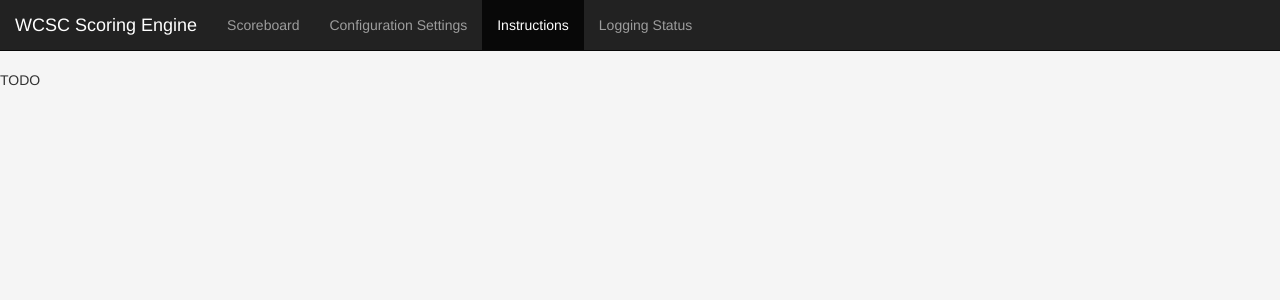
After one commit to SilexOne/sse, a Flask app: page /instructions in a window 1280 px wide. The commit adds this page. Shown: the top 300 px of the page. Run offline with Flask 2, Linux system fonts and the light colour scheme; some libraries are stand-ins or nearby versions.

Commit message:
Added watchdog for logging status

```diff
--- a/main.py
+++ b/main.py
@@ -1,15 +1,11 @@
-import sys
 import json
 import sqlite3
 import logging
-try:
-    pass
-    #import inotify.adapters
-except AttributeError:
-    logging.exception('inotify may only be ran on Linux. Windows and MacOS will not work')
-    sys.exit(1)
 import multiprocessing as mp
+from os.path import abspath, dirname
 from threading import Lock
+from watchdog.observers import Observer
+from watchdog.events import FileSystemEventHandler
 from flatten_json import flatten_json, unflatten
 from flask import Flask, render_template, jsonify, request, redirect, url_for
 from flask_socketio import SocketIO, emit
@@ -23,30 +19,40 @@ app = Flask(__name__)
 app.config['SECRET_KEY'] = 'securescoring'
 socketio = SocketIO(app)
 
+scoring_status_thread = None
+scoring_status_thread_lock = Lock()
+def scoring_status(scoring_process):
+    is_alive = scoring_process.is_alive()
+    while is_alive:
+        socketio.sleep(1)
+        is_alive = scoring_process.is_alive()
+
+
+class Handler(FileSystemEventHandler):
+    def on_modified(self, event):
+        if event.src_path.endswith('scoring.log'):
+            try:
+                with open(SCORING_LOG_LOCATION, 'r') as f:
+                    log_file = f.read()
+                    socketio.emit('message', log_file, namespace='/status')
+            except Exception as e:
+                socketio.emit('message', e, namespace='/status')
+            socketio.sleep(1)
+
+
 log_thread = None
 log_thread_lock = Lock()
 def log_status():
-    count = 0
-    while True:
-        socketio.sleep(1)
-        count += 1
-        socketio.emit('test', str(count), namespace='/status')
-"""
-    i = inotify.adapters.Inotify()
-    from os.path import dirname, join
-    i.add_watch(join(dirname(__file__), 'status'))
-    for event in i.event_gen(yield_nones=False):
-        (_, type_names, path, filename) = event
-        print("PATH=[{}] FILENAME=[{}] EVENT_TYPES={}".format(
-              path, filename, type_names))
-        try:
-            with open(SCORING_LOG_LOCATION, 'r') as f:
-                log_file = f.read()
-                emit('message', log_file)
-        except Exception as e:
-            emit('message', e)
-
-"""
+    event_handler = Handler()
+    observer = Observer()
+    observer.schedule(event_handler, dirname(abspath(__file__)))
+    observer.start()
+    try:
+        while True:
+            socketio.sleep(1)
+    except KeyboardInterrupt:
+        observer.stop()
+    observer.join()
 
 
 @app.route('/')
@@ -75,8 +81,43 @@ def log():
     return render_template('log.html')
 
 
+@app.route('/instructions')
+def instructions():
+    return render_template('instructions.html')
+
+
+@socketio.on('start_scoring_engine', namespace='/scoring')
+def start_scoring_engine():
+    from scoring_engine import scoring_engine_main
+    global scoring_process
+    scoring_process = mp.Process(target=scoring_engine_main.run_engine)
+    scoring_process.start()
+    global scoring_status_thread
+    with scoring_status_thread_lock:
+        if scoring_status_thread is None:
+            scoring_status_thread = socketio.start_background_task(scoring_status, scoring_process)
+
+
+@socketio.on('stop_scoring_engine', namespace='/scoring')
+def stop_scoring_engine():
+    try:
+        scoring_process.terminate()
+        with scoring_status_thread_lock:
+            scoring_status_thread = None
+        logging.info('Scoring Engine was forcibly terminated')
+    except NameError:
+        logging.warning('No Scoring Engine Process found')
+    except Exception:
+        logging.exception('Scoring Engine was unable to be forcibly terminated')
+
 @socketio.on('connect', namespace='/status')
 def connect():
+    try:
+        with open(SCORING_LOG_LOCATION, 'r') as f:
+            log_file = f.read()
+            emit('init', log_file)
+    except Exception as e:
+        emit('init', e)
     global log_thread
     with log_thread_lock:
         if log_thread is None:
@@ -104,17 +145,6 @@ def read_config():
         return redirect(url_for('scoreboard'))
 
 
-@app.route('/api/engine', methods=['POST', 'GET'])
-def start_scoring_engine():
-    if request.method == 'POST':
-        from scoring_engine import scoring_engine_main
-        scoring_process = mp.Process(target=scoring_engine_main.run_engine)
-        scoring_process.start()
-        return redirect(url_for('scoreboard'))
-    elif request.method == 'GET':
-        return ''
-
-
 @app.route('/api/services/status')
 def score_board():
     services_last_status = {}
--- a/scoring_engine/utils/sse_logging.py
+++ b/scoring_engine/utils/sse_logging.py
@@ -13,7 +13,7 @@ if data.get('logging') not in ['DEBUG', 'INFO', 'WARNING', 'ERROR', 'CRITICAL']:
                   "\nERROR"
                   "\nCRITICAL")
     sys.exit(1)
-level = logging.getLevelName(data.get('logging'))
+level = logging.getLevelName(data.get('logging').upper())
 # TODO: Make dynamic
 file_handler = logging.FileHandler('scoring.log', mode='w')
 stdout_handler = logging.StreamHandler(sys.stdout)
--- a/templates/base.html
+++ b/templates/base.html
@@ -19,7 +19,7 @@
 {% set navigation_bar = [
     ('/', 'scoreboard', 'Scoreboard'),
     ('/config', 'config', 'Configuration Settings'),
-    ('#', 'instructions', 'Instructions'),
+    ('/instructions', 'instructions', 'Instructions'),
     ('/log', 'log', 'Logging Status')
 ] -%}
 {% set active_page = active_page|default('scoreboard') -%}
@@ -29,11 +29,9 @@
             <a class="navbar-brand">WCSC Scoring Engine</a>
         </div>
         <ul class="nav navbar-nav">
-
             {% for href, id, caption in navigation_bar %}
             <li{% if id == active_page %} class="active"{% endif %}><a href="{{ href }}">{{ caption }}</a></li>
             {% endfor %}
-
         </ul>
     </div>
 </nav>
--- /dev/null
+++ b/templates/instructions.html
@@ -0,0 +1,6 @@
+{% extends "base.html" %}
+{% block title %}Instructions{% endblock %}
+{% set active_page = "instructions" %}
+{% block content %}
+TODO
+{% endblock %}
```
Also changed, not shown: templates/index.html (+18 -3 lines), templates/log.html (+2 -7 lines), README.md, 1 other file.
